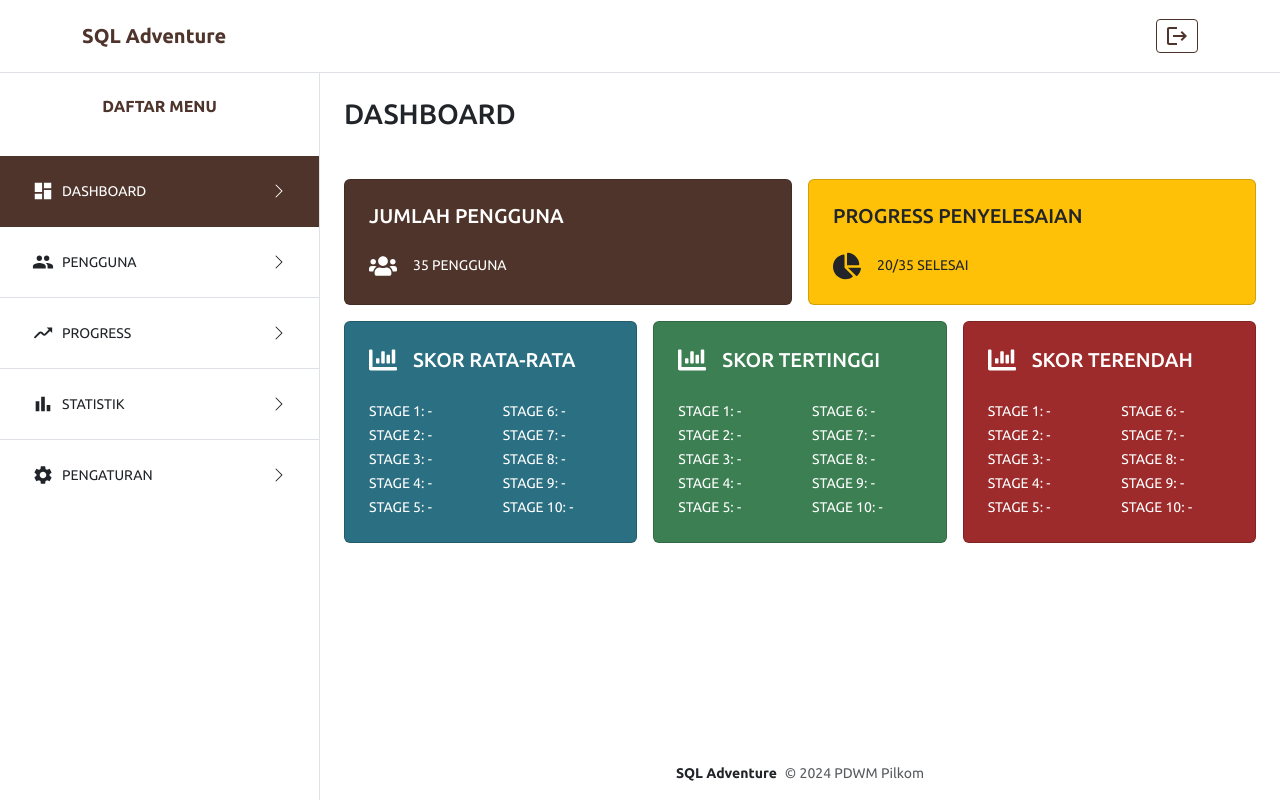
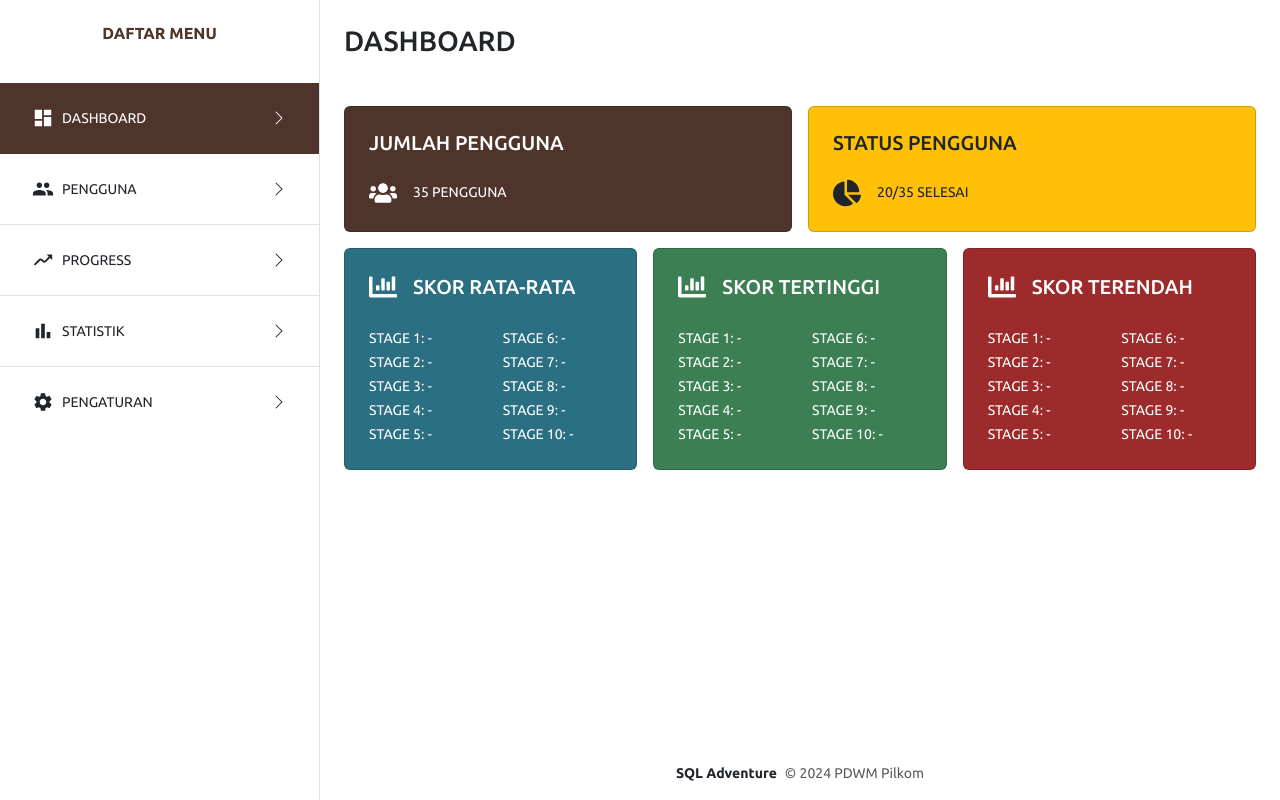
Before and after one commit to ahmadyogi543/sql-adventure, a React (Vite) app: page /admin in a window 1280 px wide. Built offline with nearby package versions, Linux system fonts and the light colour scheme.

Commit message:
update: clean admin pages

```diff
--- a/src/pages/admin/_root.tsx
+++ b/src/pages/admin/_root.tsx
@@ -2,12 +2,11 @@ import { Col, Row } from 'react-bootstrap';
 import { Outlet } from 'react-router-dom';
 
 import MenuItemList from '../../components/admin/MenuItemList';
-import Topbar from '../../components/admin/Topbar';
 
 const AdminRootPage = () => {
   return (
     <>
-      <Topbar />
+      {/* <Topbar /> */}
       <Row className="g-0 flex-grow-1">
         <Col className="border-end" md={3}>
           <div className="text-center p-4 mb-3">
--- a/src/pages/admin/dashboard.tsx
+++ b/src/pages/admin/dashboard.tsx
@@ -65,7 +65,7 @@ const AdminDashboardPage = () => {
         <Col>
           <DashboardCard
             icon={<FaChartPie size={28} />}
-            title="PROGRESS PENYELESAIAN"
+            title="STATUS PENGGUNA"
             subtitle="20/35 SELESAI"
             variant="warning"
           />
--- a/src/pages/admin/progress.tsx
+++ b/src/pages/admin/progress.tsx
@@ -32,7 +32,7 @@ const headers: TableColumnType<User>[] = [
   { title: 'Nama', prop: 'name', isFilterable: true },
   { title: 'Institusi', prop: 'institution', isFilterable: true },
   {
-    title: 'Progress Penyelesaian',
+    title: 'Progress Pengguna',
     prop: 'progress',
     cell: (row) => <UserProgressBar progress={row.progress} />,
   },
@@ -40,7 +40,7 @@ const headers: TableColumnType<User>[] = [
     title: 'Aksi',
     prop: 'action',
     cell: () => (
-      <Button size="sm" title="Reset" variant="outline-danger">
+      <Button size="sm" title="Reset" variant="outline-primary">
         <TbReload />
       </Button>
     ),
--- a/src/pages/admin/users.tsx
+++ b/src/pages/admin/users.tsx
@@ -32,7 +32,7 @@ const headers: TableColumnType<User>[] = [
   { title: 'Nama', prop: 'name', isFilterable: true },
   { title: 'Institusi', prop: 'institution', isFilterable: true },
   {
-    title: 'Status Selesai',
+    title: 'Status',
     prop: 'done',
     cell: (row) => (
       <Badge bg={row.done ? 'success' : 'danger'}>
@@ -61,7 +61,7 @@ const ActionButtonGroup = () => {
       <Button title="Edit" size="sm" variant="outline-primary">
         <FaEdit />
       </Button>
-      <Button title="Hapus" size="sm" variant="outline-danger">
+      <Button title="Hapus" size="sm" variant="outline-primary">
         <FaTrashCan />
       </Button>
     </ButtonGroup>
```
